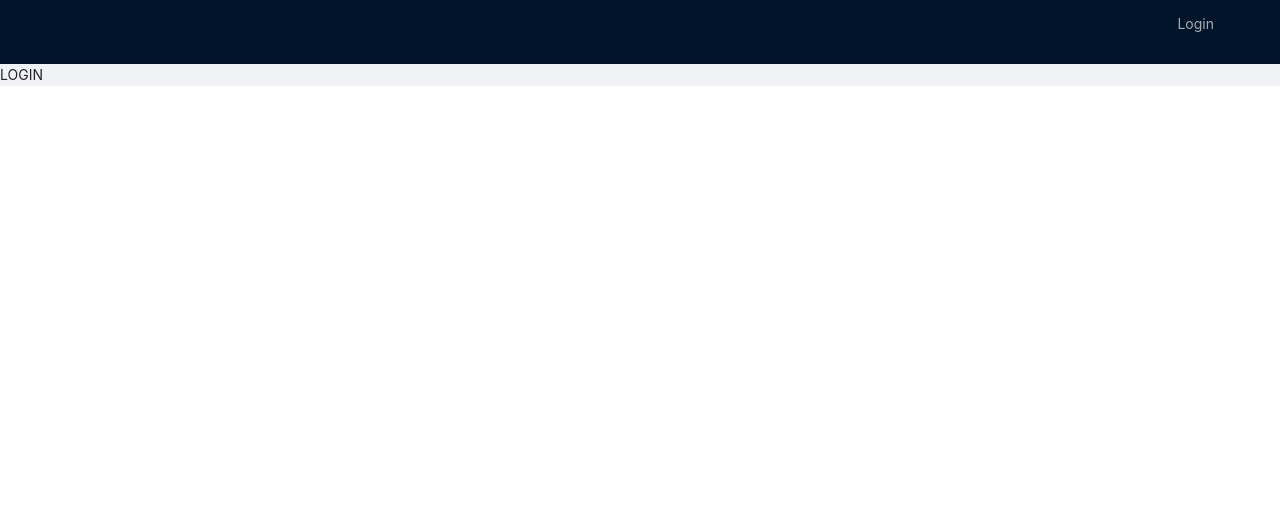
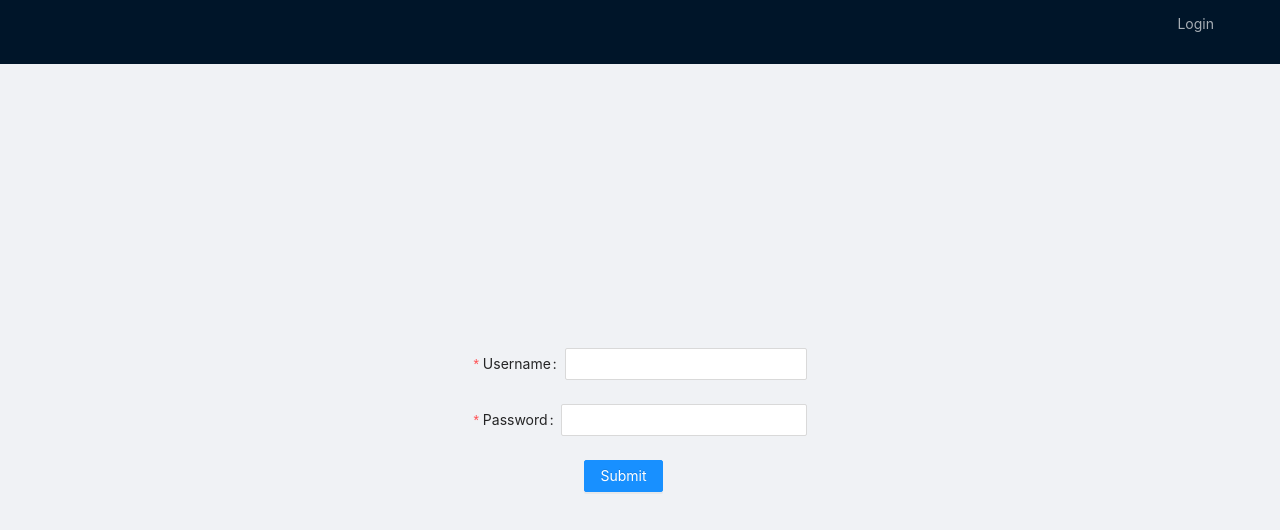
Before and after one commit to Bluesman66/ts-async-actions-reducers, a React (Create React App) app: page /login in a window 1280 px wide. Shown: the top 530 px of the page. Built offline with nearby package versions, Linux system fonts and the light colour scheme.

Commit message:
login form

```diff
--- a/src/App.css
+++ b/src/App.css
@@ -1 +1,5 @@
 @import '~antd/dist/antd.css';
+
+.h100 {
+  height: calc(100vh - 64px);
+}
--- /dev/null
+++ b/src/components/LoginForm.tsx
@@ -0,0 +1,22 @@
+import React from "react";
+import { Button, Form, Input } from "antd";
+
+interface Props {}
+
+export const LoginForm: React.FC = (props: Props) => {
+  return (
+    <Form>
+      <Form.Item label="Username" name="username" rules={[{ required: true, message: "Please input your username!" }]}>
+        <Input />
+      </Form.Item>
+      <Form.Item label="Password" name="password" rules={[{ required: true, message: "Please input your password!" }]}>
+        <Input />
+      </Form.Item>
+      <Form.Item wrapperCol={{ offset: 8, span: 16 }}>
+        <Button type="primary" htmlType="submit">
+          Submit
+        </Button>
+      </Form.Item>
+    </Form>
+  );
+};
--- a/src/pages/Login.tsx
+++ b/src/pages/Login.tsx
@@ -1,7 +1,15 @@
 import React from "react";
+import { Layout, Row } from "antd";
+import { LoginForm } from "../components/LoginForm";
 
 interface Props {}
 
 export const Login: React.FC = (props: Props) => {
-  return <div>LOGIN</div>;
+  return (
+    <Layout>
+      <Row justify="center" align="middle" className="h100">
+        <LoginForm />
+      </Row>
+    </Layout>
+  );
 };
--- /dev/null
+++ b/src/react-app-env.d.ts
@@ -0,0 +1 @@
+/// <reference types="react-scripts" />
```
